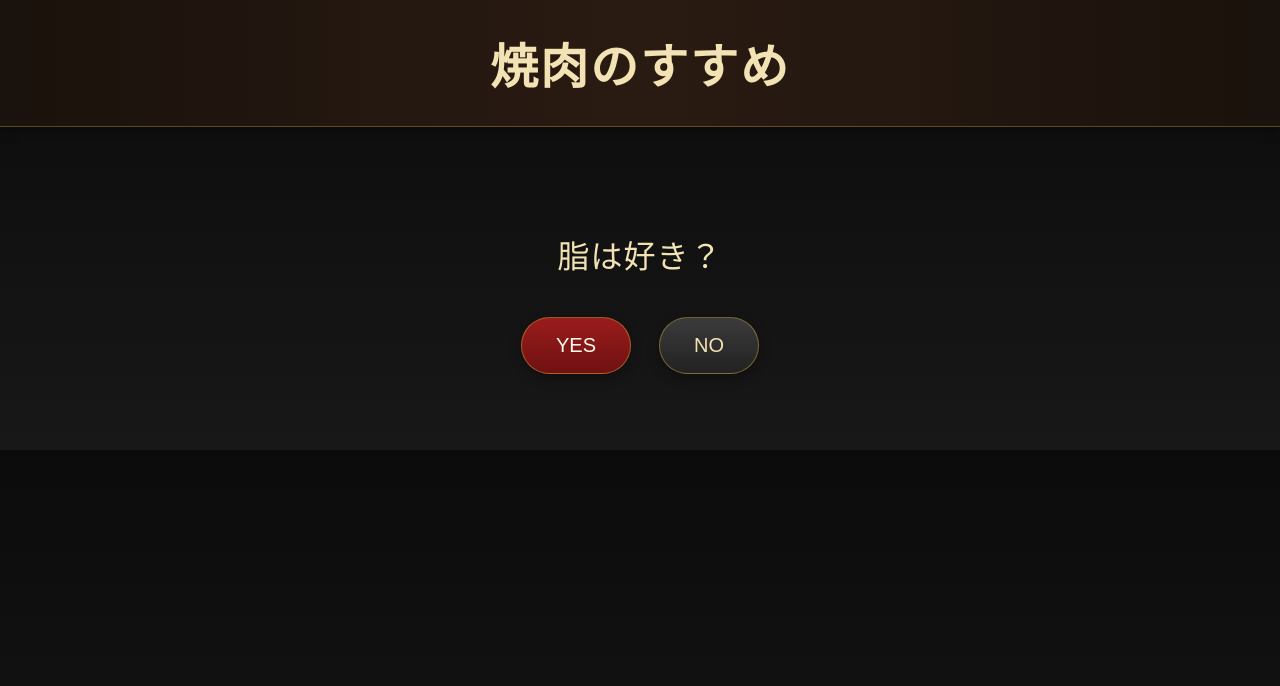
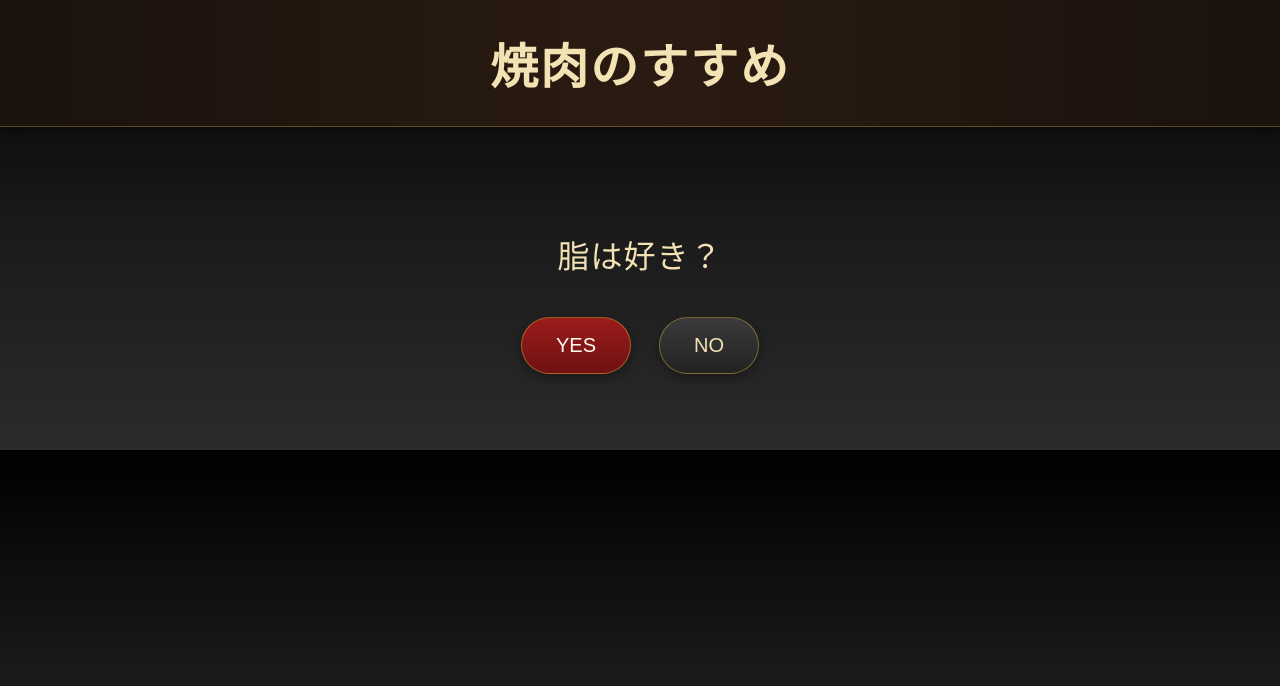
Before and after one commit to yusuki04/yakiniku, a plain HTML site: page index.html in a window 1280 px wide. Drawn offline with Linux system fonts and the light colour scheme.

Commit message:
Update index.html

```diff
--- a/index.html
+++ b/index.html
@@ -9,7 +9,7 @@ body {
     font-family: "Hiragino Mincho ProN", "Yu Mincho", "MS PMincho", serif;
     text-align: center;
     margin: 0;
-    background: linear-gradient(to bottom, #0b0b0b, #111, #181818);
+    background: linear-gradient(to bottom, #000000, #1a1a1a, #2b2b2b);
     color: #f5f1e8;
 }
 
```
